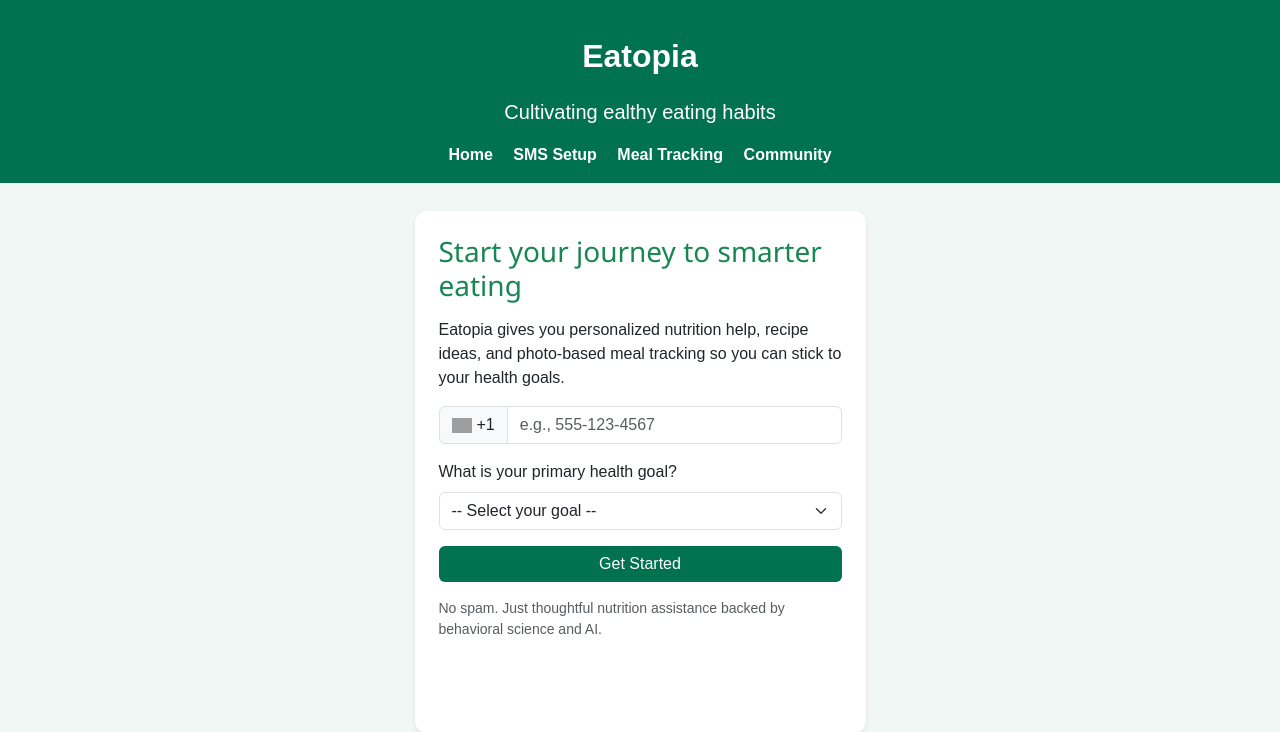
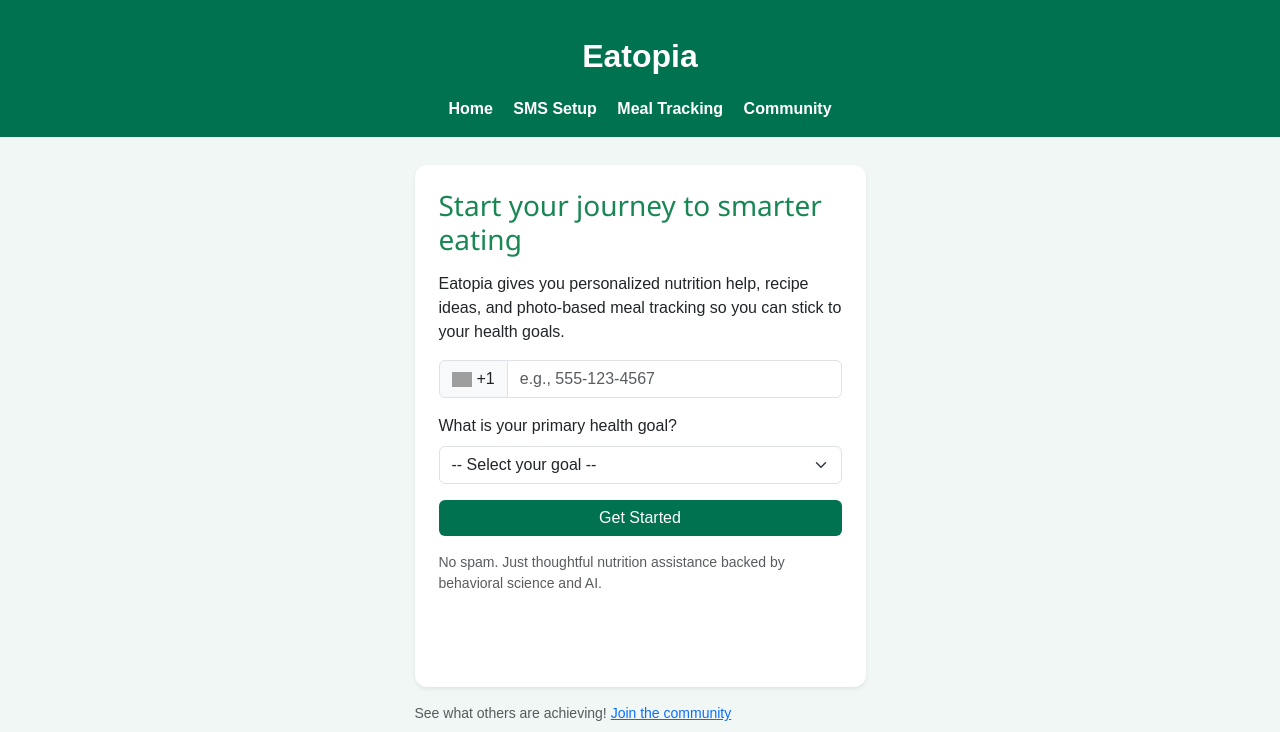
Before and after one commit to jdonohue44/Eatopia, a Flask app: page / in a window 1280 px wide. Shown: the top 732 px of the page. Run offline with Flask 3, Linux system fonts and the light colour scheme; grey boxes are pictures that could not be loaded.

Commit message:
Remove subheader for Eatopia for consistent header

```diff
--- a/templates/index.html
+++ b/templates/index.html
@@ -11,7 +11,7 @@
 <body>
     <header>
         <h1>Eatopia</h1>
-        <p class="lead text-white">Cultivating ealthy eating habits</p>
+        <!-- <p class="lead text-white">Cultivating ealthy eating habits</p> -->
         <nav>
             <a href="{{ url_for('landing_page') }}" class="text-white mx-2">Home</a>
             <a href="{{ url_for('sms_setup') }}" class="text-white mx-2">SMS Setup</a>
```
